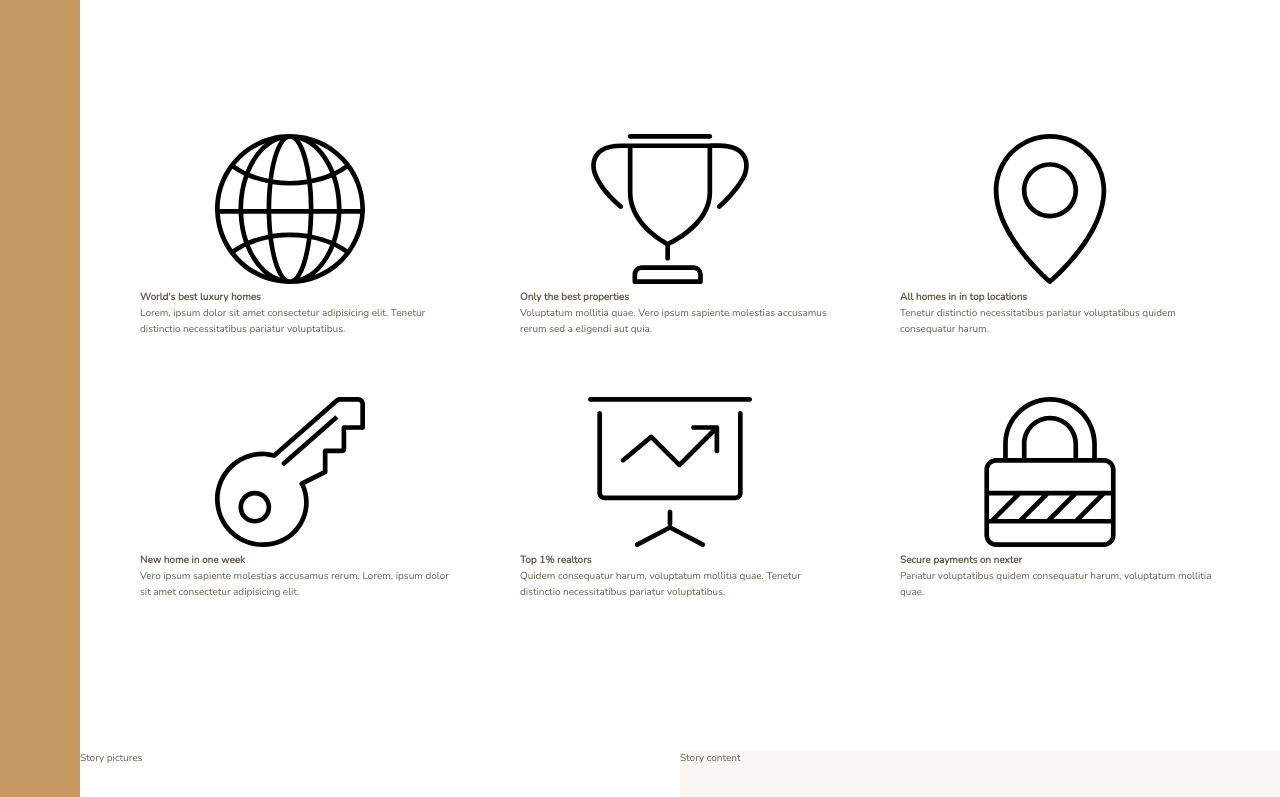
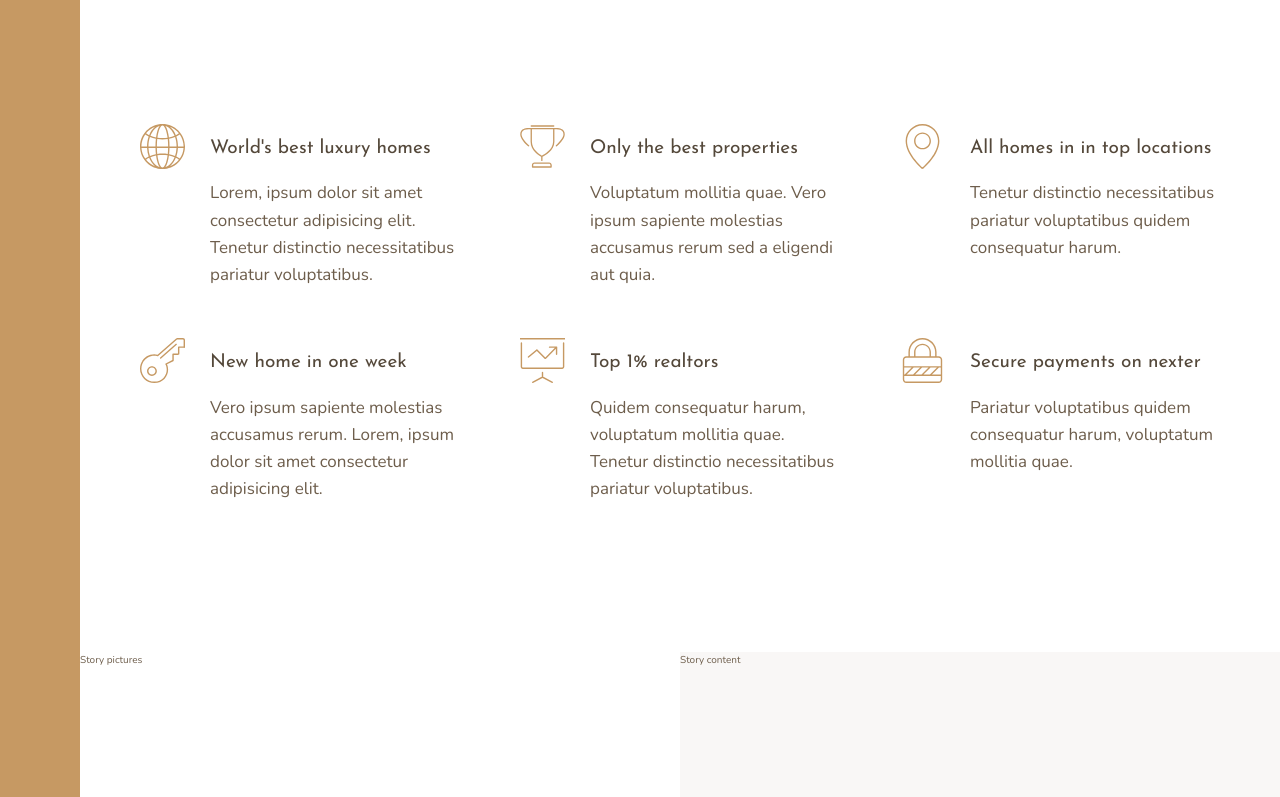
Before and after one commit to mihailomarkovic/nexter, a website: page index.html in a window 1280 px wide. Shown: the part 656-1453 px from the top of the page. Drawn offline with nearby package versions, Linux system fonts and the light colour scheme.

Commit message:
Style 'Features' section

```diff
--- a/index.html
+++ b/index.html
@@ -23,7 +23,7 @@
         <svg class="feature__icon">
           <use xlink:href="img/sprite.svg#icon-global"></use>
         </svg>
-        <h4 class="heading-4">World's best luxury homes</h4>
+        <h4 class="heading-4 heading-4--dark">World's best luxury homes</h4>
         <p class="feature__text">
           Lorem, ipsum dolor sit amet consectetur adipisicing elit. Tenetur
           distinctio necessitatibus pariatur voluptatibus.
@@ -33,7 +33,7 @@
         <svg class="feature__icon">
           <use xlink:href="img/sprite.svg#icon-trophy"></use>
         </svg>
-        <h4 class="heading-4">Only the best properties</h4>
+        <h4 class="heading-4 heading-4--dark">Only the best properties</h4>
         <p class="feature__text">
           Voluptatum mollitia quae. Vero ipsum sapiente molestias accusamus
           rerum sed a eligendi aut quia.
@@ -43,7 +43,7 @@
         <svg class="feature__icon">
           <use xlink:href="img/sprite.svg#icon-map-pin"></use>
         </svg>
-        <h4 class="heading-4">All homes in in top locations</h4>
+        <h4 class="heading-4 heading-4--dark">All homes in in top locations</h4>
         <p class="feature__text">
           Tenetur distinctio necessitatibus pariatur voluptatibus quidem
           consequatur harum.
@@ -53,7 +53,7 @@
         <svg class="feature__icon">
           <use xlink:href="img/sprite.svg#icon-key"></use>
         </svg>
-        <h4 class="heading-4">New home in one week</h4>
+        <h4 class="heading-4 heading-4--dark">New home in one week</h4>
         <p class="feature__text">
           Vero ipsum sapiente molestias accusamus rerum. Lorem, ipsum dolor sit
           amet consectetur adipisicing elit.
@@ -63,7 +63,7 @@
         <svg class="feature__icon">
           <use xlink:href="img/sprite.svg#icon-presentation"></use>
         </svg>
-        <h4 class="heading-4">Top 1% realtors</h4>
+        <h4 class="heading-4 heading-4--dark">Top 1% realtors</h4>
         <p class="feature__text">
           Quidem consequatur harum, voluptatum mollitia quae. Tenetur distinctio
           necessitatibus pariatur voluptatibus.
@@ -73,7 +73,7 @@
         <svg class="feature__icon">
           <use xlink:href="img/sprite.svg#icon-lock"></use>
         </svg>
-        <h4 class="heading-4">Secure payments on nexter</h4>
+        <h4 class="heading-4 heading-4--dark">Secure payments on nexter</h4>
         <p class="feature__text">
           Pariatur voluptatibus quidem consequatur harum, voluptatum mollitia
           quae.
--- a/sass/_features.scss
+++ b/sass/_features.scss
@@ -4,6 +4,26 @@
   margin: 15rem 0;
 
   display: grid;
-  grid-template-columns: repeat(3, 1fr);
+  grid-template-columns: repeat(auto-fit, minmax(25rem, 1fr));
   grid-gap: 6rem;
+  align-items: start;
 }
+
+.feature {
+  display: grid;
+  grid-template-columns: min-content 1fr;
+  grid-row-gap: 1.5rem;
+  grid-column-gap: 2.5rem;
+
+  &__icon {
+    fill: $color-primary;
+    width: 4.5rem;
+    height: 4.5rem;
+    grid-row: 1 / span 2;
+    transform: translateY(-1rem);
+  }
+
+  &__text {
+    font-size: 1.7rem;
+  }
+}
--- a/sass/_typography.scss
+++ b/sass/_typography.scss
@@ -0,0 +1,25 @@
+%heading {
+  font-family: $font-display;
+  font-weight: 400;
+}
+
+.heading-1 {
+  @extend %heading;
+}
+.heading-2 {
+  @extend %heading;
+}
+.heading-3 {
+  @extend %heading;
+}
+.heading-4 {
+  @extend %heading;
+  font-size: 1.9rem;
+
+  &--light {
+    color: $color-grey-light-1;
+  }
+  &--dark {
+    color: $color-grey-dark-1;
+  }
+}
```
Also changed, not shown: css/main.css, css/main.min.css.
